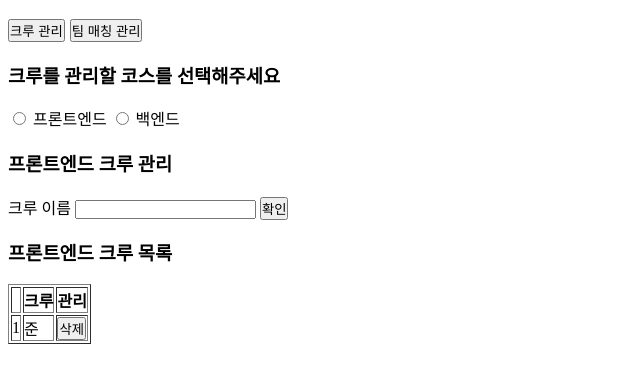
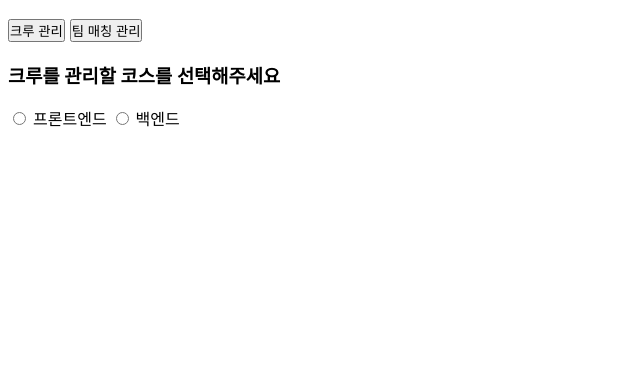
Before and after one commit to kaehehehe/javascript-teammatching-precourse, a plain HTML site: page index.html in a window 1280 px wide. Both pictures are taken after a click on the button "크루 관리". Shown: the part 70-452 px from the top of the page, without its empty margins (0-640 px from the left). Drawn offline with Linux system fonts and the light colour scheme.

Commit message:
feat: 크루 관리 탭을 클릭 시  "크루를 관리할 코스를 선택해주세요"가 나타나도록 구현

```diff
--- a/index.html
+++ b/index.html
@@ -4,7 +4,7 @@
     <meta charset="UTF-8" />
     <meta name="viewport" content="width=device-width, initial-scale=1.0" />
     <link rel="stylesheet" href="style.css" />
-    <script src="src/main.js" defer></script>
+    <script type="module" src="src/main.js" defer></script>
     <title>우테코 크루와 팀 매칭 관리 보드</title>
   </head>
   <body>
@@ -22,27 +22,8 @@
           </ul>
         </nav>
       </header>
-      <main>
-        <section>
-          <h3>크루를 관리할 코스를 선택해주세요</h3>
-          <div>
-            <input
-              id="frontend-course"
-              type="radio"
-              name="course"
-              value="frontend"
-            />
-            <label for="frontend">프론트엔드</label>
-            <input
-              id="backend-course"
-              type="radio"
-              name="course"
-              value="backend"
-            />
-            <label for="backend">백엔드</label>
-          </div>
-        </section>
-        <section>
+      <main id="main">
+        <!-- <section>
           <h3>프론트엔드 크루 관리</h3>
           <form>
             <label>크루 이름</label>
@@ -70,7 +51,7 @@
               </tr>
             </tbody>
           </table>
-        </section>
+        </section> -->
       </main>
     </div>
   </body>
--- /dev/null
+++ b/src/crew/crew.js
@@ -0,0 +1,19 @@
+export const renderCourses = `<section>
+    <h3> 크루를 관리할 코스를 선택해주세요</h3 >
+      <div>
+        <input
+          id="frontend-course"
+          type="radio"
+          name="course"
+          value="frontend"
+        />
+        <label for="frontend">프론트엔드</label>
+        <input
+          id="backend-course"
+          type="radio"
+          name="course"
+          value="backend"
+        />
+        <label for="backend">백엔드</label>
+      </div>
+    </section>`;
--- /dev/null
+++ b/src/main.js
@@ -0,0 +1,21 @@
+import * as crew from './crew/crew.js';
+
+const crewTab = document.querySelector('#crew-tab');
+const teamTab = document.querySelector('#team-tab');
+
+let currentTab = null;
+
+crewTab.addEventListener('click', () => {
+  if (currentTab === 'crew') {
+    return;
+  }
+
+  currentTab = 'crew';
+
+  const mainTag = document.querySelector('#main');
+
+  mainTag.insertAdjacentHTML('afterbegin', crew.renderCourses);
+});
+
+//TODO: 팀 매칭 관리 구현
+teamTab.addEventListener('click', () => { });
```
